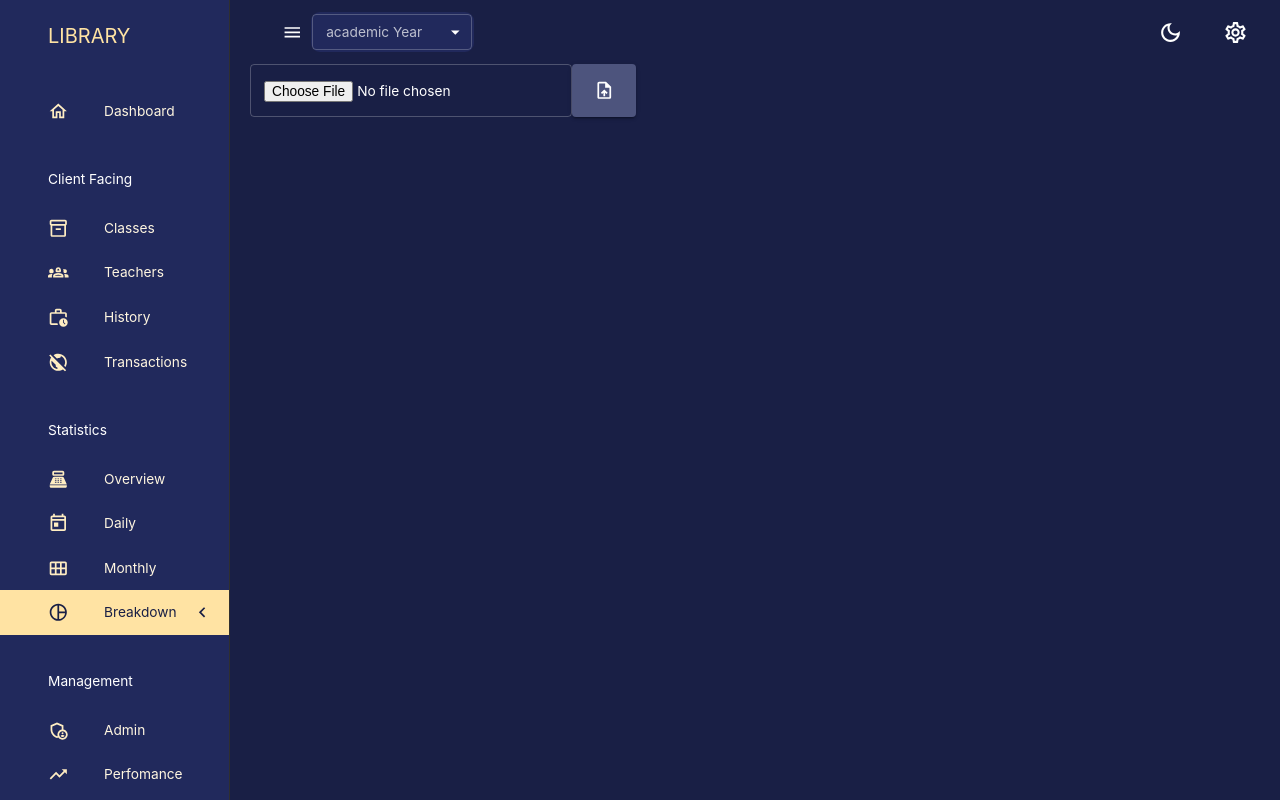
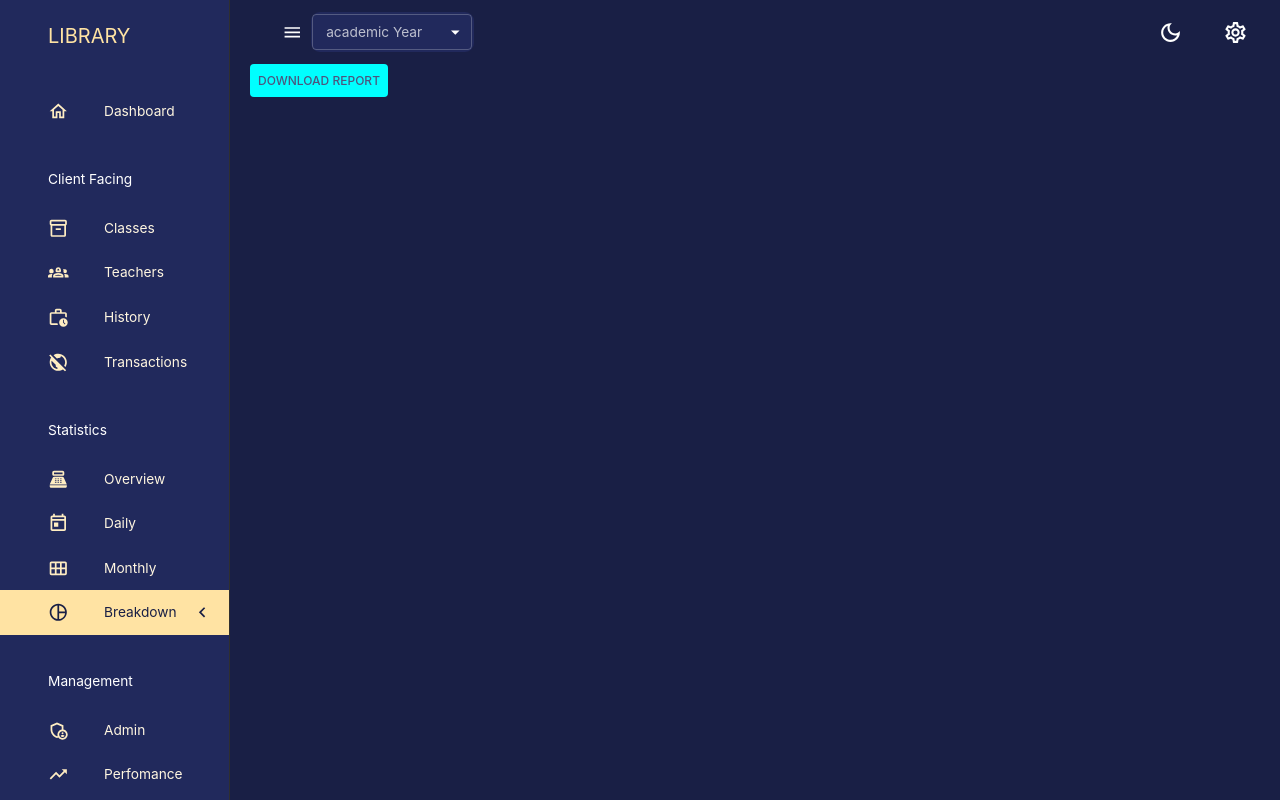
Before and after one commit to edenlisk/library-management-system-front-end, a React (Create React App) app: page /breakdown in a window 1280 px wide. Built offline with nearby package versions, Linux system fonts and the light colour scheme; no server answers.

Commit message:
Add generate Student report

```diff
--- a/src/App.js
+++ b/src/App.js
@@ -10,6 +10,7 @@ import Dashboard from "./components/Dashboard";
 import Layout from "./layout/Layout";
 // import FileUploadStudents from "./components/FileUploadStudents";
 // import GenerateClassReport from "./components/GenerateClassReport";
+import GenerateStudentReport from "./components/GenerateStudentReport";
 
 // import AddForm from './components/AddForm';
 import LoginPage from "./components/userAuthentication/LoginPage";
@@ -55,7 +56,7 @@ function App() {
                 <Route path="/edit/rental/:rentalId" element={<EditRentalPage />} />
                 {/* TEST OF RTK QUERY DATAS IN THE TEST FILE */}
                 <Route path="/history" element={<Tests />} />
-                <Route path='/breakdown' element={<FileUploadStudents/>}/>
+                <Route path='/breakdown' element={<GenerateStudentReport/>}/>
               </Route>
             </Routes>
           </ThemeProvider>
--- /dev/null
+++ b/src/components/GenerateStudentReport.js
@@ -0,0 +1,34 @@
+import React, { useState } from 'react';
+import { useGenerateStudentReportMutation } from '../states/apiSlice';
+import Button from "@mui/material/Button";
+
+const GenerateStudentReport = () => {
+    const [generateStudentReport, { data }] = useGenerateStudentReportMutation();
+    const [isLoading, setIsLoading] = useState(false);
+
+    const handleGenerate = async () => {
+        setIsLoading(true);
+        const response = await generateStudentReport('6460e7903b70c49547bd5966');
+
+        const url = window.URL.createObjectURL(
+            new Blob([response.data], { type: 'application/pdf' })
+        );
+        window.open(url);
+
+        setIsLoading(false);
+    };
+
+    return (
+        <div>
+            <Button
+                sx={{ backgroundColor: 'cyan' }}
+                onClick={handleGenerate}
+                disabled={isLoading}
+            >
+                {isLoading ? 'Generating Report...' : 'Download Report'}
+            </Button>
+        </div>
+    );
+};
+
+export default GenerateStudentReport;
--- a/src/states/apiSlice.js
+++ b/src/states/apiSlice.js
@@ -100,7 +100,7 @@ export const apiSlice = createApi({
     }),
     generateStudentReport: builder.mutation({
       query: (studentId) => ({
-        url: `/students/${studentId}`,
+        url: `/students/report/${studentId}`,
         method: 'POST',
         responseHandler: (response) => response.blob()
       }),
```
